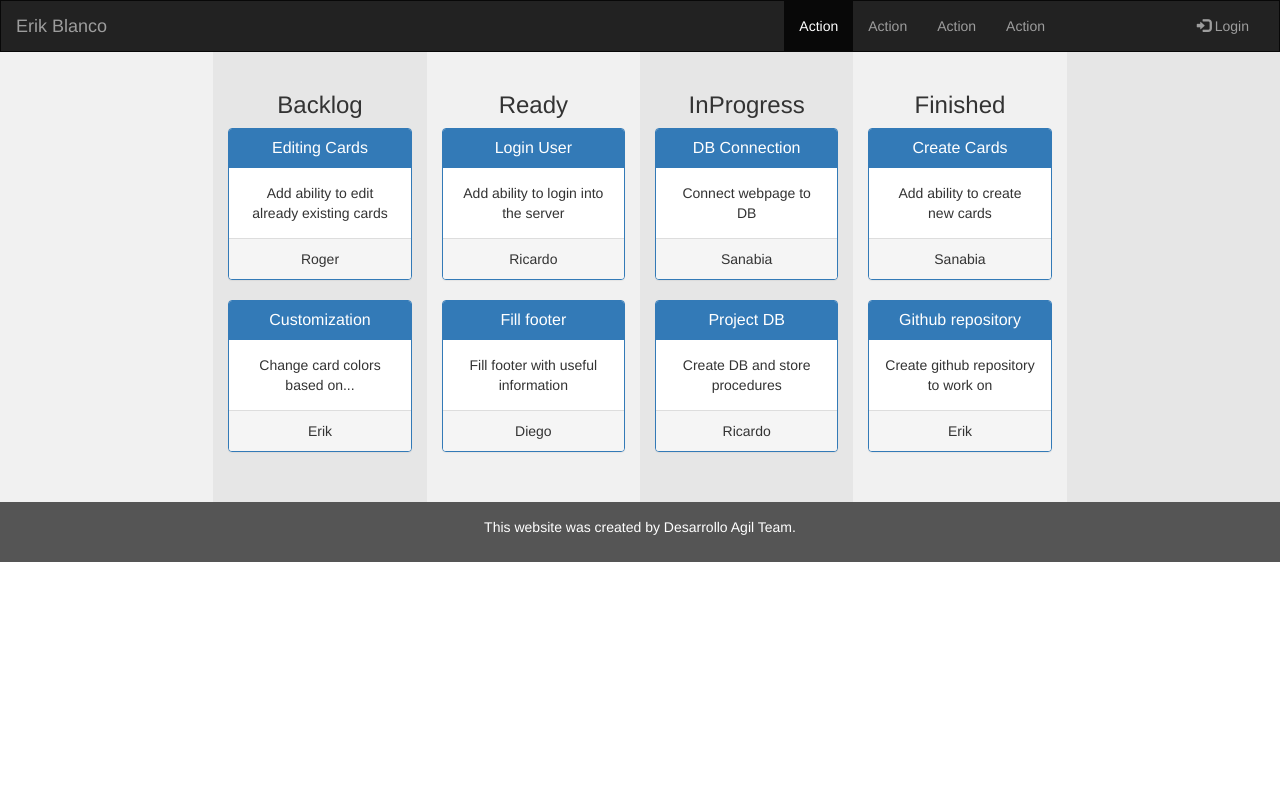
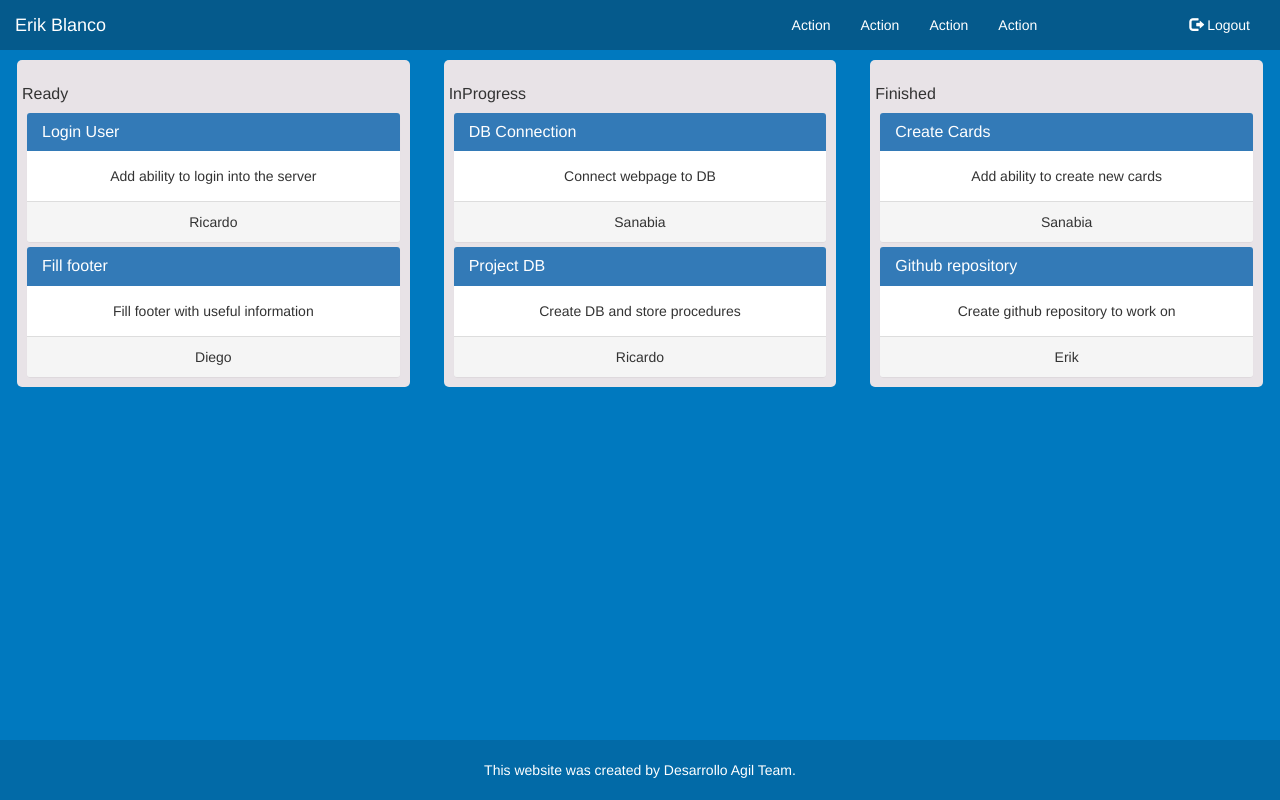
Before and after one commit to ErikBG/agiltrello, a PHP site: page / in a window 1280 px wide. Run offline with PHP 8.4, Linux system fonts and the light colour scheme.

Commit message:
Changed colors. Pushed footer to bottom. Several changes to UI. Removed Backlog column. Fixed panels overlapping footer.

```diff
--- a/css/style.css
+++ b/css/style.css
@@ -1,35 +1,95 @@
-/* Remove the navbar's default margin-bottom and rounded borders */
+/* ------------TRELLO COLORS --------------*/
+/* 500 Primary #0079BF */
+/* 600 Footer  #026AA7 */
+/* 700 Navbar #055A8C  */
+/* Column #E8E3E7 */
+/* --------------------------------------- */
+
+html {
+    position: relative;
+    min-height: 100%;
+}
+
+body {
+    margin-bottom: 60px;
+    background-color: #0079BF;
+    background-size: cover;
+}
+
+
+
+
+/* NAVBAR */
     .navbar {
       margin-bottom: 0;
       border-radius: 0;
+        background-color: #055A8C;
+        border: none;
+        width: 100%;
+
     }
 
-    /* Set height of the grid so .sidenav can be 100% (adjust as needed) */
-    .row.content {height: 450px}
+.navbar.navbar-inverse li a,
+.navbar.navbar-inverse a{
+    color: white;
+}
+.actionButton{
+    padding-right: 10%;
+    background-color: #055A8C;
+}
 
-    /* Set gray background color and 100% height */
-    .iColumn, .iColumn2 {
-      padding-top: 20px;
-      background-color: #f1f1f1;
+.navbar ul li:active {
+    background-color: #055A8C;
+}
+
+
+
+.row.content {height: 450px}
+
+
+/* COLUMNAS */
+h3 {
+    text-align: left;
+    font-size: 16px;
+}
+    .iColumn {
+        margin: 10px 2px;
+        border-radius: 5px;
+        padding: 5px;
       height: 100%;
+      background-color: #E8E3E7;
     }
 
-.iColumn2 {
-    background-color: #e6e6e6;
+/* TARJETAS */
+.panel {
+    border:none;
+    margin: 5px;
 }
+
+.panel-heading {
+
+}
+
+.panel-footer {
+
+}
+
 .iCard{
     background-color: #78c6ff;
 }
-.actionButton{
-    padding-right: 10%;
+
+/* FOOTER */
+.footer {
+    position: absolute;
+      bottom: 0;
+      width: 100%;
+      height: 60px;
+      background-color: #026AA7;
+    padding: 20px;
+    color: white;
 }
 
-    /* Set black background color, white text and some padding */
-    footer {
-      background-color: #555;
-      color: white;
-      padding: 15px;
-    }
+
 
     /* On small screens, set height to 'auto' for sidenav and grid */
     @media screen and (max-width: 767px) {
--- a/index.html
+++ b/index.html
@@ -24,10 +24,10 @@
 		</div>
 		<div class="collapse navbar-collapse" id="myNavbar">
 			<ul class="nav navbar-nav navbar-right">
-			<li><a href="#" data-toggle="modal" data-target="#loginModal"><span class="glyphicon glyphicon-log-in"></span> Login</a></li>
+			<li><a href="#" data-toggle="modal" data-target="#loginModal"><span class="glyphicon glyphicon-log-out"></span> Logout</a></li>
 		  </ul>
 		  <ul class="nav navbar-nav navbar-right actionButton">
-			<li class="active"><a href="#">Action</a></li>
+			<li><a href="#">Action</a></li>
 			<li><a href="#">Action</a></li>
 			<li><a href="#">Action</a></li>
 			<li><a href="#">Action</a></li>
@@ -39,33 +39,10 @@
 
 	<div class="container-fluid text-center">
 		<div class="row content">
-			<div class="col-sm-2 iColumn"></div>
-			<div class="col-sm-2 iColumn2">
-				<h3>Backlog</h3>
 
-				<div class="panel panel-primary">
-					<div class="panel-heading">
-						<h3 class="panel-title">Editing Cards</h3>
-					</div>
-					<div class="panel-body">
-						Add ability to edit already existing cards
-					 </div>
-					 <div class="panel-footer">Roger</div>
-				</div>
 
-				<div class="panel panel-primary">
-					<div class="panel-heading">
-						<h3 class="panel-title">Customization</h3>
-					</div>
-					<div class="panel-body">
-						Change card colors based on...
-					 </div>
-					 <div class="panel-footer">Erik</div>
-				</div>
-
-			</div>
-
-			<div class="col-sm-2 iColumn">
+			<div class="col-sm-4 ">
+                <div class="iColumn">
                     <h3>Ready</h3>
 
                     <div class="panel panel-primary">
@@ -87,10 +64,11 @@
                          </div>
                          <div class="panel-footer">Diego</div>
                     </div>
-
+				</div>
 			</div>
 
-			<div class="col-sm-2 iColumn2">
+			<div class="col-sm-4">
+                <div class="iColumn">
                     <h3>InProgress</h3>
 
                     <div class="panel panel-primary">
@@ -112,10 +90,11 @@
                          </div>
                          <div class="panel-footer">Ricardo</div>
                     </div>
-
+				</div>
 			</div>
 
-			<div class="col-sm-2 iColumn">
+			<div class="col-sm-4">
+                <div class="iColumn">
 				<h3>Finished</h3>
 				<div class="panel panel-primary">
 					<div class="panel-heading">
@@ -137,12 +116,14 @@
 					 <div class="panel-footer">Erik</div>
 				</div>
                 </div>
-			   <div class="col-sm-2 iColumn2">
 			</div>
+
 		</div>
 	</div>
 
-	<footer class="container-fluid text-center">
+
+
+	<footer class="container-fluid text-center footer">
 	  <p>This website was created by Desarrollo Agil Team.</p>
 	</footer>
 
```
Lines whose indentation alone changed are shown as unchanged.
